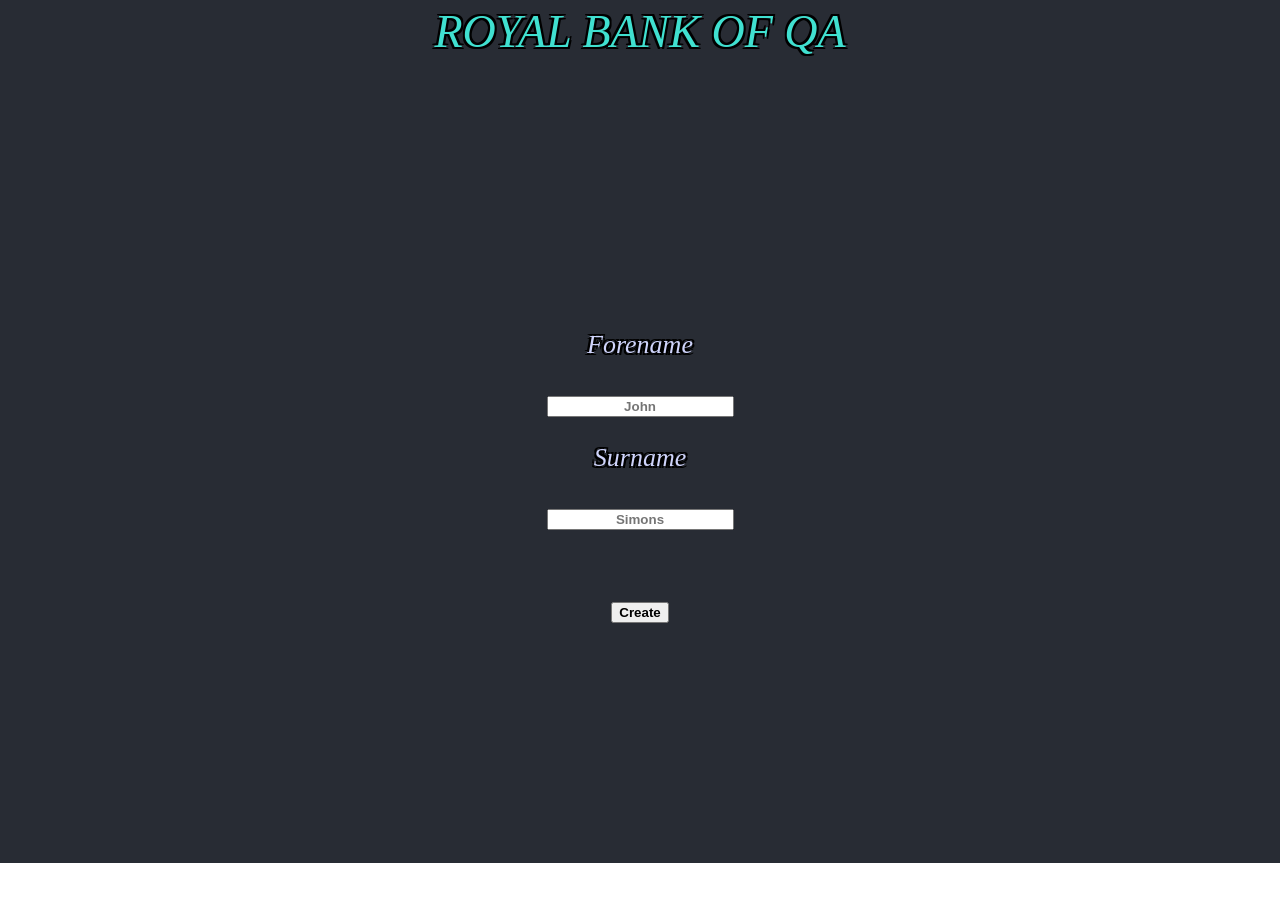
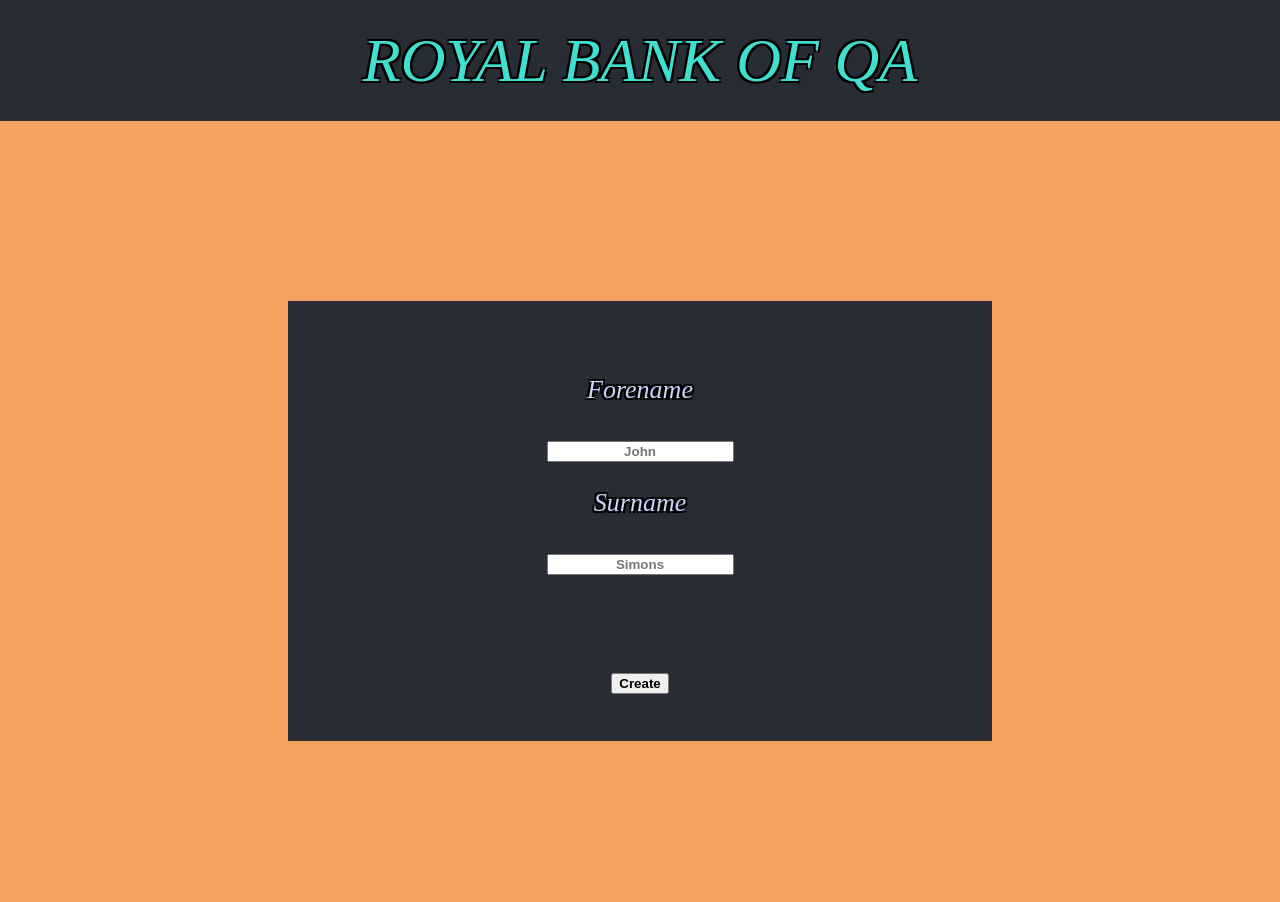
Before and after one commit to JoshuaGomersall/Week9_React_BankProject, a React (Create React App) app: page / in a window 1280 px wide. Shown: the top 902 px of the page. Before the commit the page ends 863 px from the top, so only its background shows below. Built offline with nearby package versions, Linux system fonts and the light colour scheme.

Commit message:
Css Added

```diff
--- a/src/App.css
+++ b/src/App.css
@@ -2,20 +2,10 @@
   text-align: center;
 }
 
-.App-header {
-  background-color: #282c34;
-  min-height: 100vh;
-  display: flex;
-  flex-direction: column;
-  align-items: center;
-  justify-content: center;
-  font-size: calc(10px + 2vmin);
-  color: white;
-  display: none;
-}
+
 
 .App-header {
-  background-color: #282c34;
+  background-color: sandybrown;
   min-height: 100vh;
   display: flex;
   flex-direction: column;
@@ -35,11 +25,11 @@
 
 h1 {
   font-family: advnture;
-  padding: 5px;
+  padding: 25px;
   margin: 0px;
   background-color: #282c34;
   font-family: advnture;
-  font-size: calc(30px + 2vmin);
+  font-size: calc(46px + 2vmin);
   text-align: center;
   font-weight: lighter;
   font-style: italic;
@@ -67,21 +57,12 @@ input {
   text-align: center;
 }
 
-@keyframes App-logo-spin {
-  from {
-    transform: rotate(0deg);
-  }
-  to {
-    transform: rotate(360deg);
-  }
-}
-
 
 .loginpage0{
     display: none;
 }
 .loginpage1{
-
+      text-align: center;
 }
 
 
@@ -90,7 +71,7 @@ input {
   display: none;
 }
 .loggedinpage1{
-
+    text-align: center;
 }
 
 
@@ -99,5 +80,19 @@ input {
   display: none;
 }
 .prizedrawpage1{
+    text-align: center;
+}
 
+
+
+.container{
+  position: relative;
+  width: 65%;
+  max-width: 55vw;
+  background: #282c34;
+  display: flex;
+  flex-direction: column;
+  align-items: center;
+  justify-content: center;
+  height: 55vh;
 }
--- a/src/LoggedIn.js
+++ b/src/LoggedIn.js
@@ -42,10 +42,9 @@ class Loggedin extends Component {
 
 render() {
   return (
-    <div className="App">
-
+    <div>
         <div className={'loggedinpage' + this.state.loggedin}>
-          <p>Welcome {this.props.forename + ' ' + this.props.surname} Your Account has just been succesfully created
+          <p>Welcome {this.props.forename + ' ' + this.props.surname} your Account has just been succesfully created
       </p>
           <div>
             <p>Account Code</p>
@@ -61,8 +60,7 @@ render() {
         <div className={'prizedrawpage' + this.state.prizedraw}>
           <Prizedraw reward={this.state.reward} />
         </div>
-
-    </div>
+      </div>
   );
 }
 }
--- a/src/Login.js
+++ b/src/Login.js
@@ -19,11 +19,11 @@ class Login extends Component {
 
     this.changeToLoggedinPage = (e) => {
       if (validator.isAlpha(this.state.forename) == false) {
-        alert('Invalid Forename');
+        document.getElementById('errormessage').innerHTML="Invalid Forename";
         return '0';
       }
-      else if (validator.isAlpha(this.state.surname) == false) {
-        alert('Invalid Surname');
+      if (validator.isAlpha(this.state.surname) == false) {
+        document.getElementById('errormessage').innerHTML="Invalid Surname";
         return '0';
       }
       this.setState({
@@ -50,8 +50,8 @@ class Login extends Component {
 
   render() {
     return (
-      <div className="App">
-        <header className="App-header">
+      <header className="App-header">
+        <div className="container">
           <div className={'loginpage' + this.state.login}>
             <div>
               <p>Forename</p>
@@ -63,6 +63,8 @@ class Login extends Component {
 
             <br></br>
 
+              <p id='errormessage'></p>
+
             <br></br>
             <button onClick={this.changeToLoggedinPage}> Create</button>
           </div>
@@ -70,9 +72,8 @@ class Login extends Component {
           <div className={'loggedinpage' + this.state.loggedin}>
             <Loggedin forename={this.state.forename} surname={this.state.surname} accountNumber={this.state.accountNumber} />
           </div>
-
-        </header>
-      </div>
+        </div>
+      </header>
     );
   }
 }
--- a/src/PrizeDraw.js
+++ b/src/PrizeDraw.js
@@ -28,16 +28,13 @@ class PrizeDraw extends Component {
 
   render() {
     return (
-      <div className="App">
-        <header className="App-header">
-
+        <div>
           <p id='rewardtext'>
           </p>
           <br></br>
 
           <button onClick={this.changeToLogin}> Log Out</button>
           <br></br>
-        </header>
       </div>
     );
   }
```
